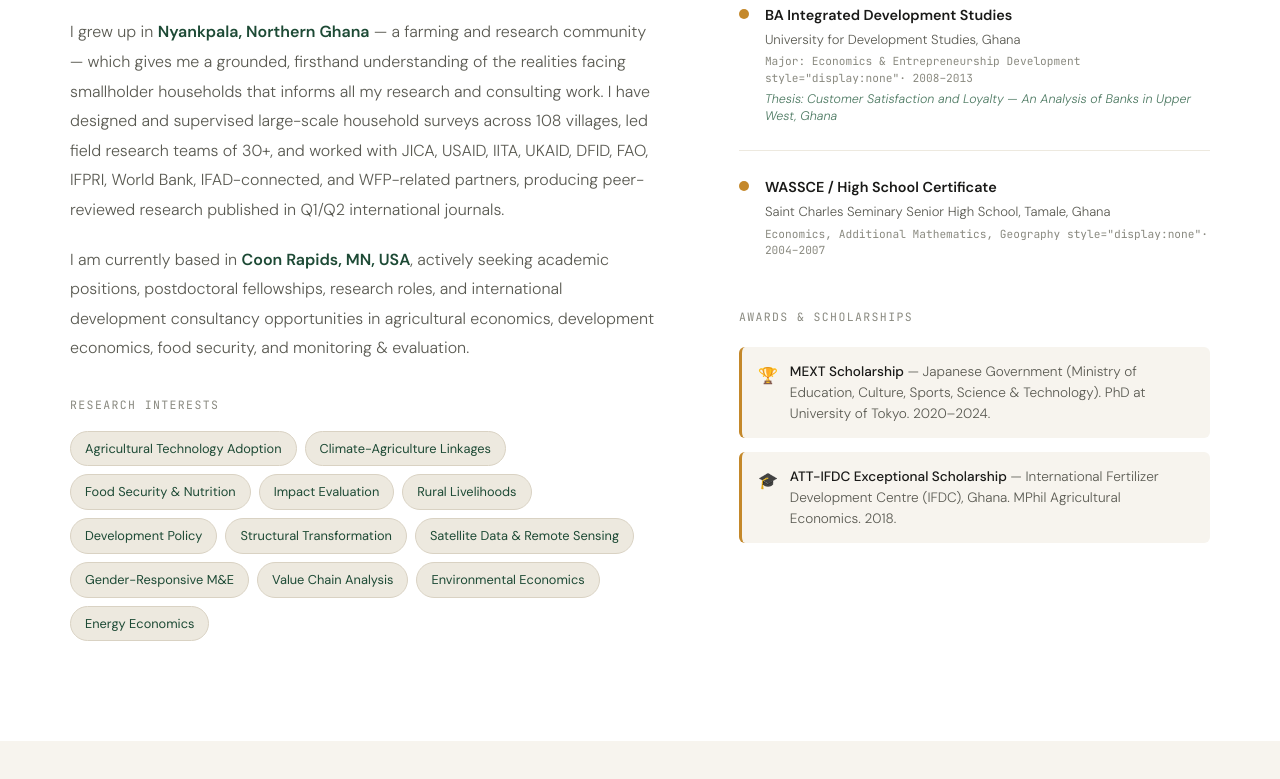
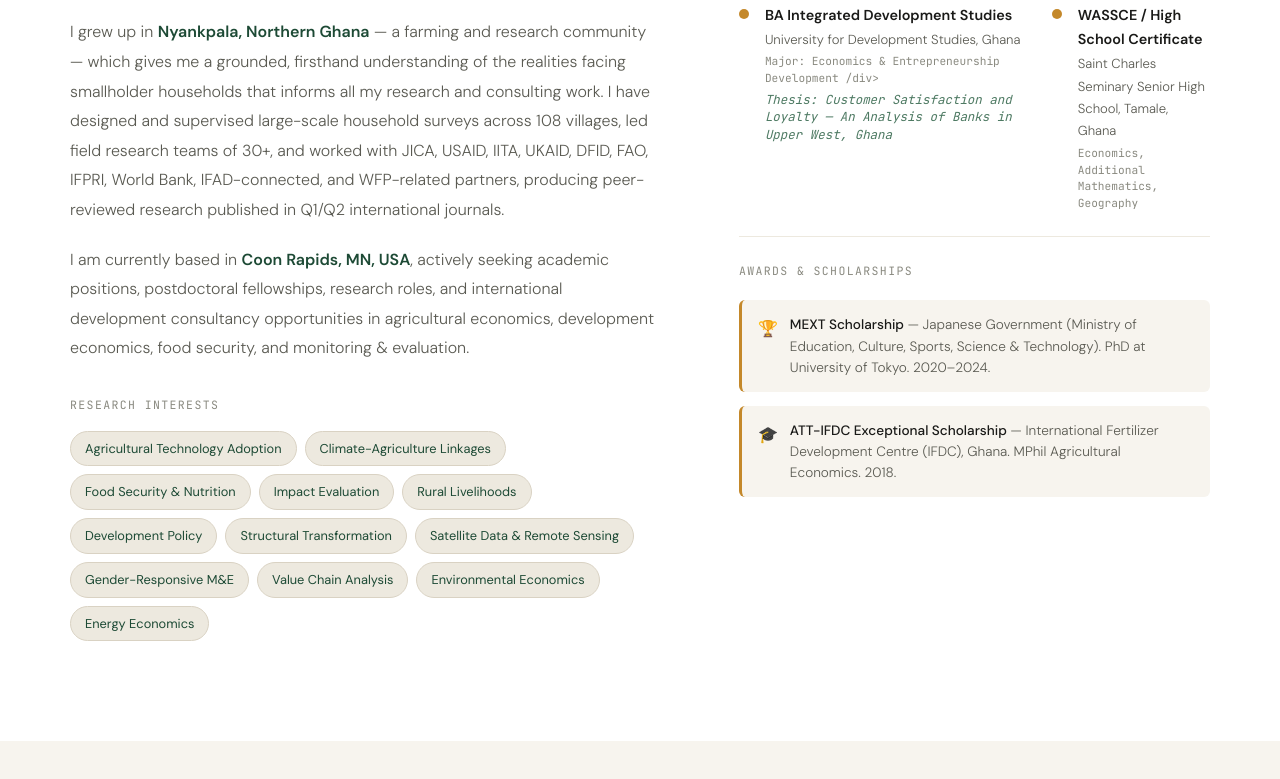
Before and after one commit to AtingaDavid/david-atinga-website-2026, a plain HTML site: page index.html in a window 1280 px wide. Shown: the part 1610-2389 px from the top of the page. Drawn offline with Linux system fonts and the light colour scheme.

Commit message:
Fix HTML structure for education section

```diff
--- a/index.html
+++ b/index.html
@@ -887,7 +887,7 @@ footer a:hover{color:#fff}
             <div>
               <div class="edu-deg">BA Integrated Development Studies</div>
               <div class="edu-inst">University for Development Studies, Ghana</div>
-              <div class="edu-year">Major: Economics &amp; Entrepreneurship Development style="display:none"· 2008–2013</div>
+              <div class="edu-year">Major: Economics &amp; Entrepreneurship Development /div>
               <div class="edu-thesis">Thesis: Customer Satisfaction and Loyalty — An Analysis of Banks in Upper West, Ghana</div>
             </div>
           </div>
@@ -896,7 +896,7 @@ footer a:hover{color:#fff}
             <div>
               <div class="edu-deg">WASSCE / High School Certificate</div>
               <div class="edu-inst">Saint Charles Seminary Senior High School, Tamale, Ghana</div>
-              <div class="edu-year">Economics, Additional Mathematics, Geography style="display:none"· 2004–2007</div>
+              <div class="edu-year">Economics, Additional Mathematics, Geography </div>
             </div>
           </div>
         </div>
```
